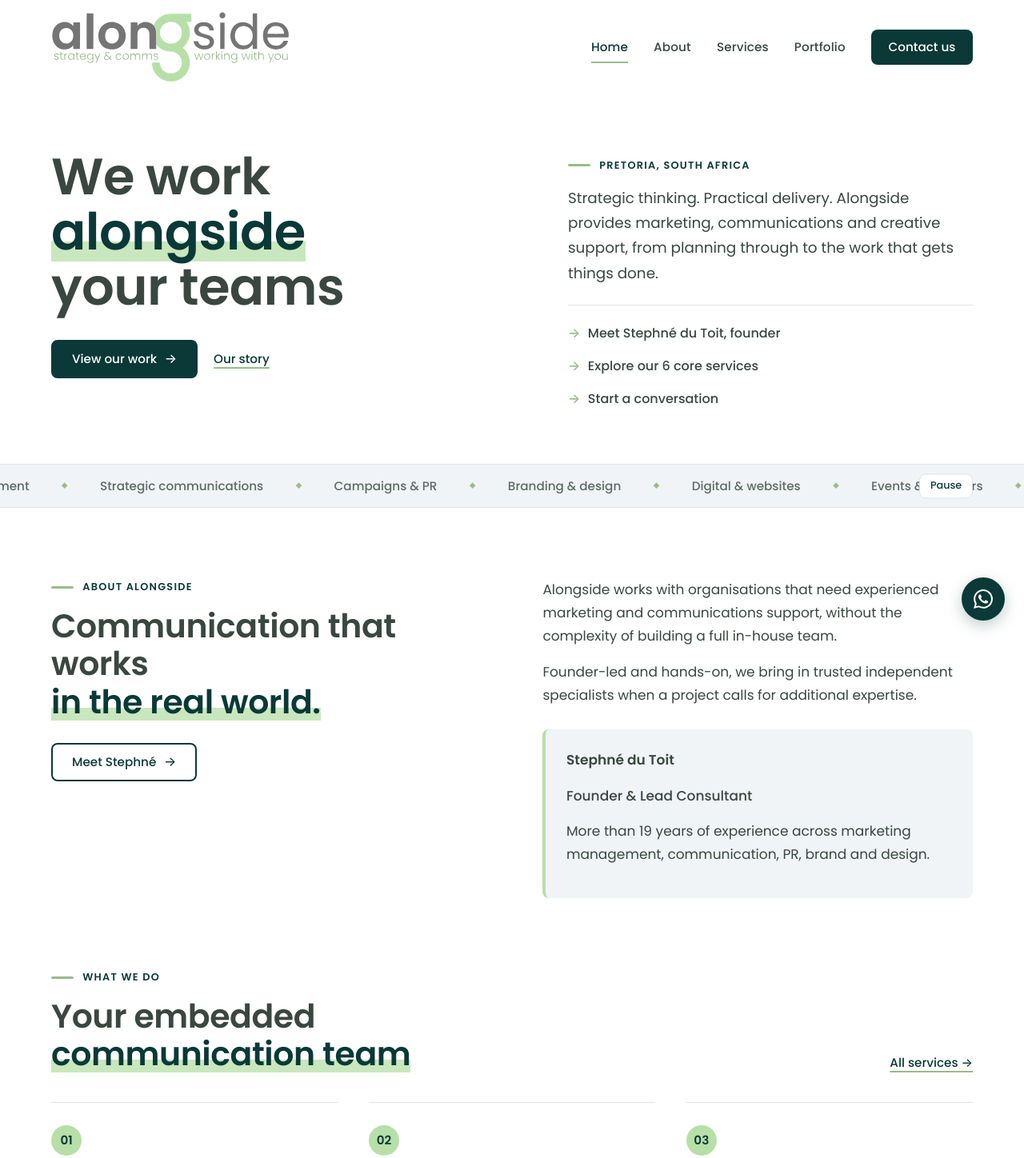
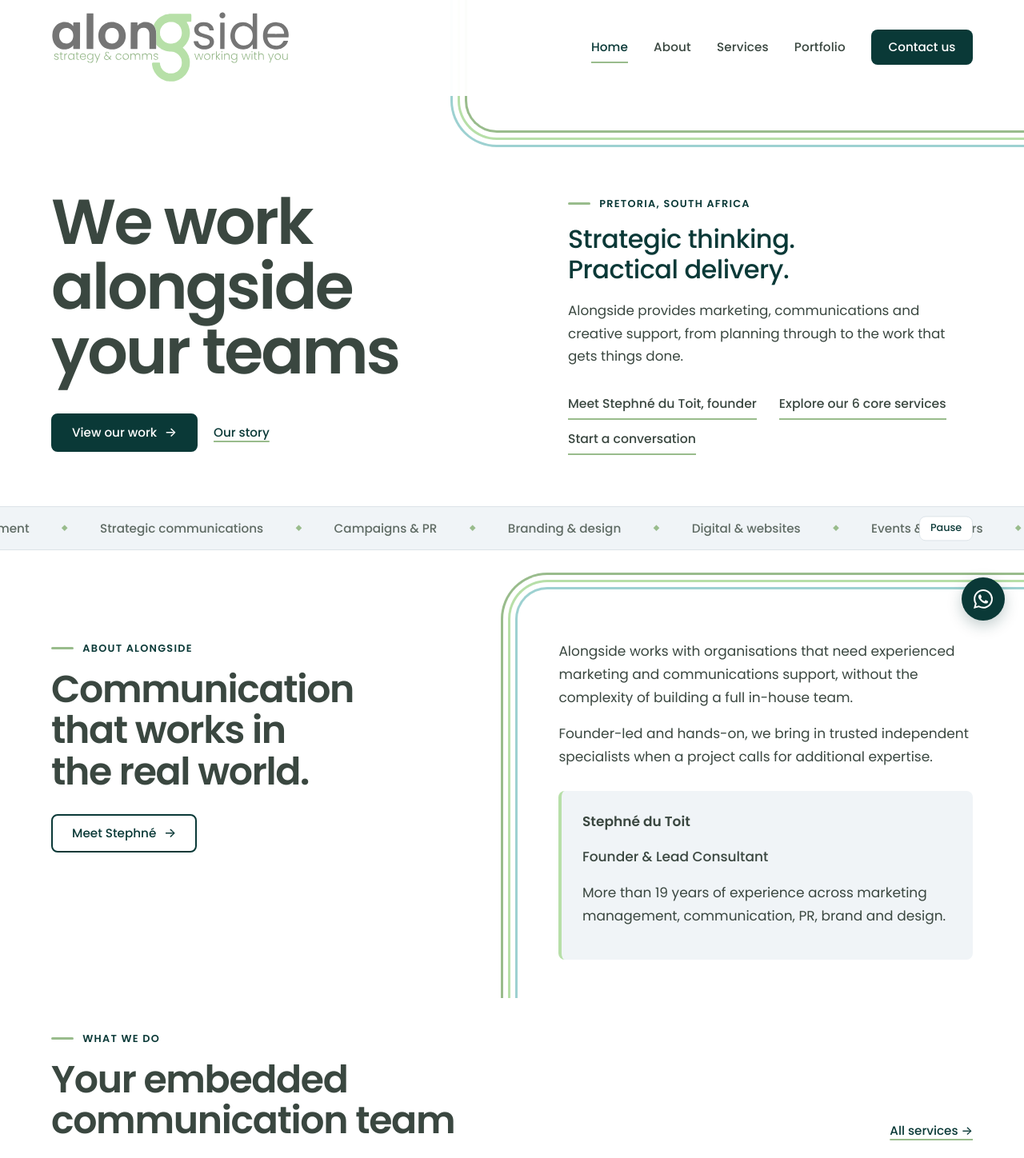
Before and after one commit to networkjasp/Along-side, a plain HTML site: page site/index.html in a window 1280 px wide. Shown: the top 1448 px of the page at 80% size. Drawn offline with Linux system fonts and the light colour scheme.

Commit message:
Add files via upload

```diff
--- a/site/assets/css/main.css
+++ b/site/assets/css/main.css
@@ -389,3 +389,64 @@ html.js .ru.in{transform:none;}
   html.js .ru{transform:none;}
 }
 .clients-bar + .cta-band{margin-top:var(--pad-y);}
+
+/* ==========================================================================
+   CONNECTED PATHS — bold headings + CI line graphic
+   Three parallel strokes (mint teal, light green, sage) that run in from the
+   edge and turn a rounded corner: across the top of each page opening, and
+   down between heading and text in key two-column sections.
+   ========================================================================== */
+:root{--path-gap:9px;--path-w:3px;--path-r:58px;--nav-h:122px;}
+
+/* Headings: heavy, tight, charcoal — no italic, no highlight bar */
+h1 em,h2 em{color:inherit;background:none;padding:0;}
+.hero-h1,.page-title,.contact-h1,.simple h1{font-weight:600;letter-spacing:-.035em;line-height:1.02;color:var(--charcoal);}
+.hero-h1{font-size:clamp(2.9rem,6.2vw,5.4rem);margin-bottom:2.25rem;}
+.page-title,.contact-h1{font-size:clamp(2.6rem,5.4vw,4.6rem);}
+.ap-h,.h2-display,.ai-sticky-h,.founder-name,.case-h{font-weight:600;letter-spacing:-.028em;line-height:1.08;}
+.ap-h,.h2-display,.ai-sticky-h{font-size:clamp(2rem,3.7vw,3.1rem);}
+
+/* Opening right column: tagline sub-heading + underlined links */
+.hero-tagline{font-size:clamp(1.55rem,2.5vw,2.15rem);font-weight:500;line-height:1.2;letter-spacing:-.015em;color:var(--teal);margin-bottom:1.1rem;}
+.hero-sub{font-size:1.05rem;color:var(--charcoal);}
+.hero-links{flex-direction:row;flex-wrap:wrap;gap:.6rem 1.75rem;border-top:0;padding-top:.4rem;}
+.hero-links a{font-size:.98rem;padding:0 0 .25rem;border-bottom:2px solid var(--sage);}
+.hero-links a:hover{border-bottom-color:var(--teal);}
+
+/* The line graphic */
+.paths{position:absolute;pointer-events:none;z-index:0;}
+.paths span{position:absolute;border:0 solid;}
+.hero,.page-hero,.contact-hero,.has-connector{position:relative;overflow:hidden;}
+.hero > :not(.paths),.page-hero > :not(.paths),.contact-hero > :not(.paths),.has-connector > :not(.paths){position:relative;z-index:1;}
+
+/* Openings: lines drop from behind the header, turn, and run off to the right */
+.paths-hero{top:0;right:0;left:44%;height:calc(var(--nav-h) + 62px);}
+.paths-hero span{top:0;right:0;border-left-width:var(--path-w);border-bottom-width:var(--path-w);}
+.paths-hero span:nth-child(1){left:0;bottom:0;border-color:var(--mint);border-bottom-left-radius:var(--path-r);}
+.paths-hero span:nth-child(2){left:var(--path-gap);bottom:var(--path-gap);border-color:var(--green);border-bottom-left-radius:calc(var(--path-r) - var(--path-gap));}
+.paths-hero span:nth-child(3){left:calc(var(--path-gap) * 2);bottom:calc(var(--path-gap) * 2);border-color:var(--sage);border-bottom-left-radius:calc(var(--path-r) - var(--path-gap) * 2);}
+.hero{align-items:center;padding-top:calc(var(--nav-h) + 112px);}
+.page-hero.split,.page-hero.statement,.contact-hero{padding-top:calc(var(--nav-h) + 104px);}
+
+/* Section connector: runs in along the top, turns down between the columns */
+.paths-connector{top:1.75rem;right:0;bottom:2.5rem;left:calc(var(--pad-x) + (100% - 2 * var(--pad-x) - clamp(2rem,6vw,6rem)) / 2 + clamp(2rem,6vw,6rem) / 2 - 14px);}
+.about-intro .paths-connector{left:calc(var(--pad-x) + (100% - 2 * var(--pad-x) - clamp(2rem,6vw,6rem)) * 5 / 12 + clamp(2rem,6vw,6rem) / 2 - 14px);}
+.paths-connector span{right:0;bottom:0;border-top-width:var(--path-w);border-left-width:var(--path-w);}
+.paths-connector span:nth-child(1){top:0;left:0;border-color:var(--sage);border-top-left-radius:var(--path-r);}
+.paths-connector span:nth-child(2){top:var(--path-gap);left:var(--path-gap);border-color:var(--green);border-top-left-radius:calc(var(--path-r) - var(--path-gap));}
+.paths-connector span:nth-child(3){top:calc(var(--path-gap) * 2);left:calc(var(--path-gap) * 2);border-color:var(--mint);border-top-left-radius:calc(var(--path-r) - var(--path-gap) * 2);}
+.has-connector .ap-body,.has-connector .ai-right{padding-left:1.25rem;}
+.has-connector .about-preview{padding-top:1.5rem;}
+.has-connector.about-intro{padding-top:calc(var(--pad-y) + 1rem);}
+
+@media(max-width:900px){
+  :root{--nav-h:76px;--path-r:40px;--path-gap:7px;}
+  .paths-hero{left:38%;height:calc(var(--nav-h) + 34px);}
+  .hero,.page-hero.split,.page-hero.statement,.contact-hero{padding-top:calc(var(--nav-h) + 64px);}
+  .paths-connector{display:none;}
+  .has-connector .ap-body,.has-connector .ai-right{padding-left:0;}
+  .hero-h1{font-size:clamp(2.5rem,10vw,3.4rem);}
+}
+@media(max-width:600px){
+  .hero-h1,.page-title,.contact-h1{font-size:2.4rem;}
+}
--- a/site/index.html
+++ b/site/index.html
@@ -55,9 +55,9 @@
 <main id="main" tabindex="-1">
 <!-- HERO -->
 <section class="hero" aria-labelledby="hero-title">
-  <div class="hero-glow" aria-hidden="true"></div>
+  <div class="paths paths-hero" aria-hidden="true"><span></span><span></span><span></span></div>
   <div class="hero-left">
-    <h1 class="hero-h1" id="hero-title">We work <em>alongside</em><br/>your teams</h1>
+    <h1 class="hero-h1" id="hero-title">We work<br/>alongside<br/>your teams</h1>
     <div class="hero-meta">
       <a href="portfolio.html" class="btn-fill">View our work <span class="btn-icon" aria-hidden="true">&#8594;</span></a>
       <a href="about.html" class="btn-ghost">Our story</a>
@@ -65,11 +65,12 @@
   </div>
   <div class="hero-right">
     <p class="eyebrow">Pretoria, South Africa</p>
-    <p class="hero-sub">Strategic thinking. Practical delivery. Alongside provides marketing, communications and creative support, from planning through to the work that gets things done.</p>
+    <p class="hero-tagline">Strategic thinking.<br/>Practical delivery.</p>
+    <p class="hero-sub">Alongside provides marketing, communications and creative support, from planning through to the work that gets things done.</p>
     <ul class="hero-links">
-      <li><a href="about.html"><span class="arr" aria-hidden="true">&#8594;</span> Meet Stephné du Toit, founder</a></li>
-      <li><a href="services.html"><span class="arr" aria-hidden="true">&#8594;</span> Explore our 6 core services</a></li>
-      <li><a href="contact.html"><span class="arr" aria-hidden="true">&#8594;</span> Start a conversation</a></li>
+      <li><a href="about.html">Meet Stephné du Toit, founder</a></li>
+      <li><a href="services.html">Explore our 6 core services</a></li>
+      <li><a href="contact.html">Start a conversation</a></li>
     </ul>
   </div>
 </section>
@@ -85,11 +86,12 @@
 </div>
 
 <!-- ABOUT PREVIEW -->
-<section class="section" aria-labelledby="about-hl">
+<section class="section has-connector" aria-labelledby="about-hl">
+  <div class="paths paths-connector" aria-hidden="true"><span></span><span></span><span></span></div>
   <div class="about-preview">
     <div>
       <p class="eyebrow ru">About Alongside</p>
-      <h2 class="ap-h ru" id="about-hl">Communication that works<br/><em>in the real world.</em></h2>
+      <h2 class="ap-h ru" id="about-hl">Communication<br/>that works in<br/>the real world.</h2>
       <a href="about.html" class="btn-outline ru">Meet Stephné <span class="btn-icon" aria-hidden="true">&#8594;</span></a>
     </div>
     <div class="ap-body">
```
Also changed, not shown: docs/AUDIT.md (+12 -0 lines), site/about.html (+3 -2 lines), site/contact.html (+1 -1 lines), site/portfolio.html (+1 -1 lines), site/services.html (+1 -1 lines), tools/pages/about.html (+3 -2 lines), tools/pages/contact.html (+1 -1 lines), tools/pages/index.html (+10 -8 lines), tools/pages/portfolio.html (+1 -1 lines), tools/pages/services.html (+1 -1 lines).
